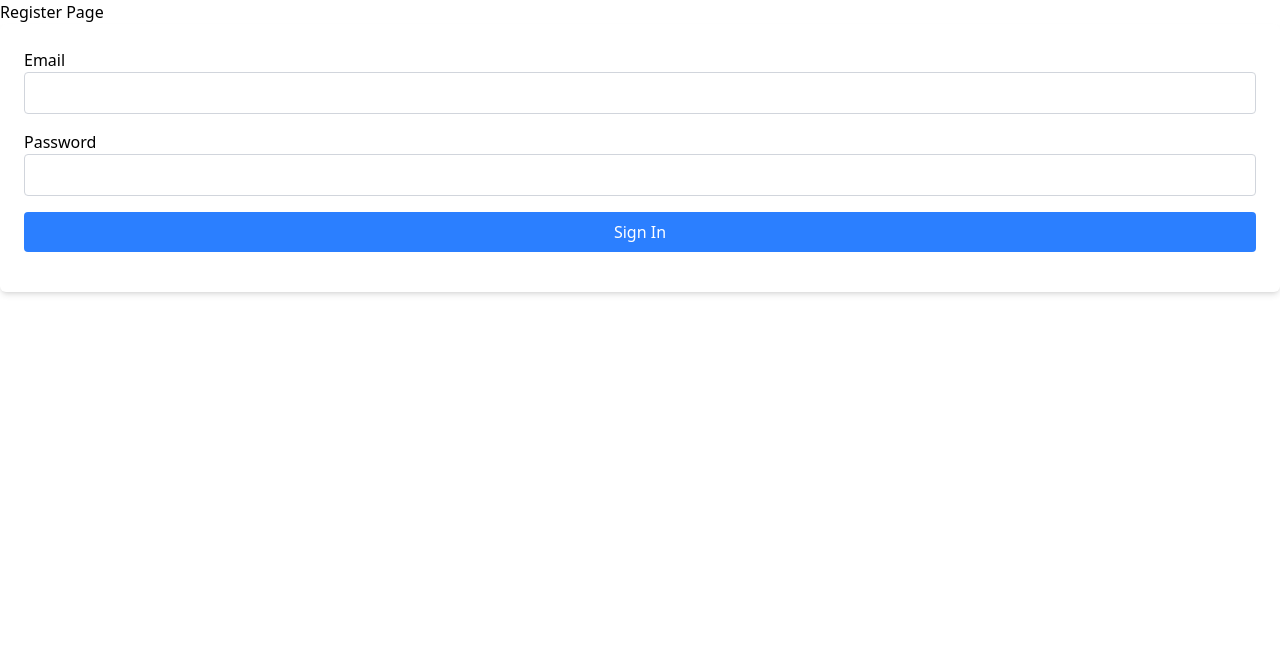
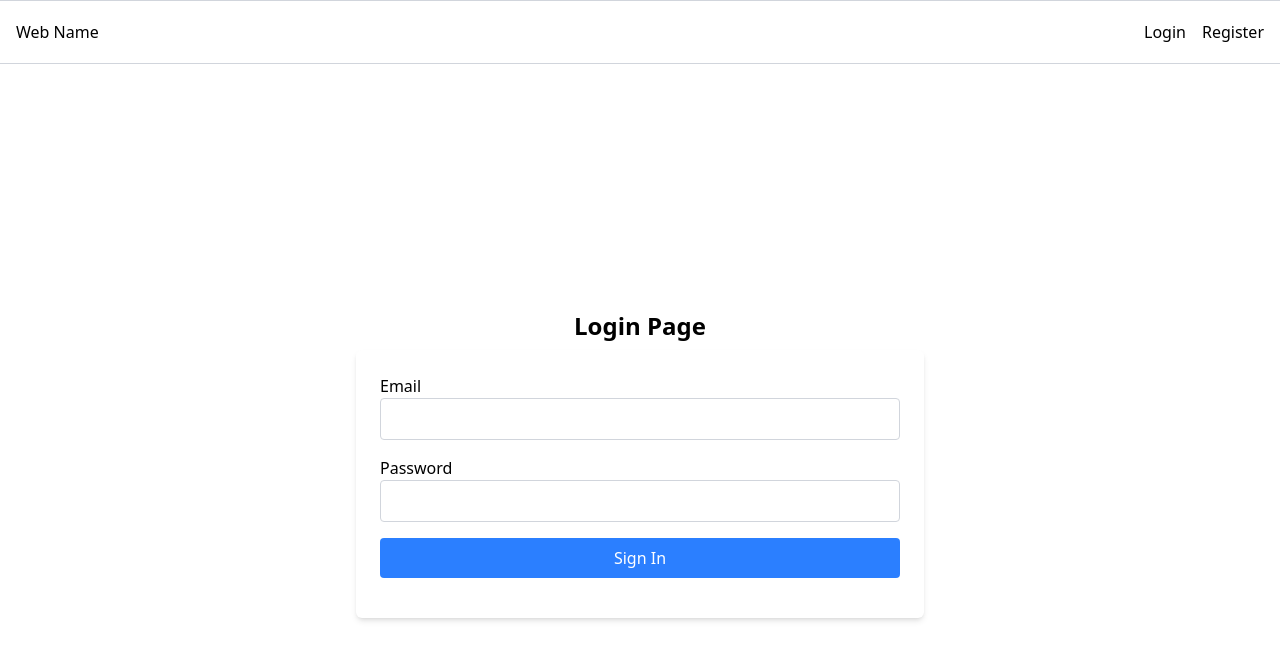
Before and after one commit to Droped17/relieve-project, a Next.js app: page /en/login in a window 1280 px wide. Shown: the top 660 px of the page. Built offline with nearby package versions, Linux system fonts and the light colour scheme; no server answers.

Commit message:
[update]: nextauth logic

```diff
--- /dev/null
+++ b/src/app/[locale]/(auth)/login/_components/LoginForm.tsx
@@ -0,0 +1,94 @@
+"use client"
+
+import { signIn } from "next-auth/react"
+import { useParams } from "next/navigation"
+import { FormEvent, useState } from "react"
+
+interface IFormData {
+    email: string
+    password: string
+}
+const LoginForm = () => {
+    const [formData,setFormData] = useState<IFormData>({
+        email: '',
+        password: ''
+    });
+
+    const param = useParams()
+
+    const handleOnChange = (e: React.ChangeEvent<HTMLInputElement>) => {
+        setFormData((prev) => ({
+            ...prev,
+            [e.target.name]: e.target.value
+        }))
+    }
+
+    const handleSubmit = async (e: FormEvent) => {
+        e.preventDefault()
+        try {
+            await signIn('credentials', {
+                redirect: true,
+                callbackUrl: `/${param.locale}/homepage`,
+                email: formData.email,
+                password: formData.password,
+            })
+        } catch (error) {
+            console.log('error', error)
+        }
+    }
+
+    return (
+        <form
+        onSubmit={handleSubmit}
+        className="bg-white p-6 rounded-md shadow-md"
+    >
+        <div className="mb-4">
+            <label htmlFor="email">Email</label>
+            <input
+                id="email"
+                type="email"
+                name="email"
+                value={formData.email}
+                onChange={handleOnChange}
+                required
+                className="w-full border border-gray-300 px-3 py-2 rounded" // Added border
+            />
+        </div>
+        <div className="mb-4">
+            <label htmlFor="password">Password</label>
+            <input
+                id="password"
+                type="password"
+                name="password"
+                value={formData.password}
+                onChange={handleOnChange}
+                required
+                className="w-full border border-gray-300 px-3 py-2 rounded" // Added border
+            />
+        </div>
+        <button
+            type="submit"
+            className="w-full bg-blue-500 text-white py-2 rounded mb-4"
+        >
+            Sign In
+        </button>{' '}
+        {/* <button
+            type="button"
+            onClick={() => signIn('google')}
+            className="w-full flex items-center justify-center gap-2 bg-white border border-gray-300 text-gray-700 py-2 rounded"
+        >
+            <svg
+                xmlns="http://www.w3.org/2000/svg"
+                viewBox="0 0 488 512"
+                width="20"
+                height="20"
+            >
+                <path d="M488 261.8C488 403.3 391.1 504 248 504 110.8 504 0 393.2 0 256S110.8 8 248 8c66.8 0 123 24.5 166.3 64.9l-67.5 64.9C258.5 52.6 94.3 116.6 94.3 256c0 86.5 69.1 156.6 153.7 156.6 98.2 0 135-70.4 140.8-106.9H248v-85.3h236.1c2.3 12.7 3.9 24.9 3.9 41.4z" />
+            </svg>
+            Sign in with Google
+        </button> */}
+    </form>
+    )
+}
+
+export default LoginForm
--- a/src/app/[locale]/(auth)/login/page.tsx
+++ b/src/app/[locale]/(auth)/login/page.tsx
@@ -1,83 +1,15 @@
-"use client"
-
-import { signIn } from "next-auth/react"
-import { useRouter } from "next/navigation"
-import { FormEvent, useState } from "react"
+import HeaderText from "@/src/components/atoms/HeaderText"
+import LoginForm from "./_components/LoginForm"
 
 const Login = () => {
-    const [email, setEmail] = useState('')
-    const [password, setPassword] = useState('')
-    const router = useRouter()
-
-    const handleSubmit = async (e: FormEvent) => {
-        e.preventDefault()
-        try {
-            const result = await signIn('credentials', {
-                redirect: false,
-                email,
-                password,
-            })
-
-            if (result?.error) {
-                console.error(result.error)
-            } else {
-                router.push('/th/homepage')
-            }
-        } catch (error) {
-            console.log('error', error)
-        }
-    }
     return (
-        <div>
-            <p>Register Page</p>
-            <form
-                onSubmit={handleSubmit}
-                className="bg-white p-6 rounded-md shadow-md"
-            >
-                <div className="mb-4">
-                    <label htmlFor="email">Email</label>
-                    <input
-                        id="email"
-                        type="email"
-                        value={email}
-                        onChange={(e) => setEmail(e.target.value)}
-                        required
-                        className="w-full border border-gray-300 px-3 py-2 rounded" // Added border
-                    />
-                </div>
-                <div className="mb-4">
-                    <label htmlFor="password">Password</label>
-                    <input
-                        id="password"
-                        type="password"
-                        value={password}
-                        onChange={(e) => setPassword(e.target.value)}
-                        required
-                        className="w-full border border-gray-300 px-3 py-2 rounded" // Added border
-                    />
-                </div>
-                <button
-                    type="submit"
-                    className="w-full bg-blue-500 text-white py-2 rounded mb-4"
-                >
-                    Sign In
-                </button>{' '}
-                {/* <button
-                    type="button"
-                    onClick={() => signIn('google')}
-                    className="w-full flex items-center justify-center gap-2 bg-white border border-gray-300 text-gray-700 py-2 rounded"
-                >
-                    <svg
-                        xmlns="http://www.w3.org/2000/svg"
-                        viewBox="0 0 488 512"
-                        width="20"
-                        height="20"
-                    >
-                        <path d="M488 261.8C488 403.3 391.1 504 248 504 110.8 504 0 393.2 0 256S110.8 8 248 8c66.8 0 123 24.5 166.3 64.9l-67.5 64.9C258.5 52.6 94.3 116.6 94.3 256c0 86.5 69.1 156.6 153.7 156.6 98.2 0 135-70.4 140.8-106.9H248v-85.3h236.1c2.3 12.7 3.9 24.9 3.9 41.4z" />
-                    </svg>
-                    Sign in with Google
-                </button> */}
-            </form>
+        <div className="flex flex-col items-center justify-center h-[100vh]">
+            <div className="w-[600px] px-4 flex flex-col gap-2">
+                {/* Header Title*/}
+                <HeaderText title="Login Page" className="text-center" />
+                {/* Login Form*/}
+                <LoginForm />
+            </div>
         </div>
     )
 }
--- a/src/app/[locale]/(auth)/register/_components/RegisterForm.tsx
+++ b/src/app/[locale]/(auth)/register/_components/RegisterForm.tsx
@@ -2,6 +2,8 @@
 
 // import { REGISTER_USER } from "@/src/app/graphql/mutations/user.mutation";
 import { gql, useMutation } from "@apollo/client";
+import { signIn } from "next-auth/react";
+import { useParams } from "next/navigation";
 import React, { FormEvent, useState } from "react"
 
 const CREATE_USER = gql`
@@ -43,6 +45,8 @@ const RegisterForm = () => {
         phone: ""
     })
 
+    const param = useParams()
+
     /* Handle Loading, Error */
     // if (loading) return <LoadingTable />
     // if (isError(error)) return <Error />
@@ -50,7 +54,15 @@ const RegisterForm = () => {
 
     const [createUser] = useMutation(CREATE_USER, {
         onCompleted: (data) => {
-            console.log(data)
+            // Auto Login with NextAuth
+            if (data) {
+                signIn("credentials", {
+                    redirect: true,
+                    callbackUrl: `/${param.locale}/homepage`,
+                    email: formData.email,
+                    password: formData.password
+                })
+            }
         },
         onError: (error) => {
             console.log(error)
@@ -65,12 +77,10 @@ const RegisterForm = () => {
         }))
     }
 
-    const handleSubmit = async(e: FormEvent) => {
+    const handleSubmit = async (e: FormEvent) => {
         e.preventDefault()
         try {
-            console.log(formData)
-            // await dbConnect();
-            await createUser({variables: formData})
+            await createUser({ variables: formData })
 
         } catch (error) {
             console.error(error)
--- a/src/app/[locale]/(auth)/register/page.tsx
+++ b/src/app/[locale]/(auth)/register/page.tsx
@@ -3,7 +3,7 @@ import RegisterForm from "./_components/RegisterForm";
 
 const Register = () => {
     return (
-        <div className="flex flex-col items-center justify-center h-[100vh]">
+        <div className="flex flex-col items-center justify-center h-[calc(100vh-64px)]">
             <div className="w-[600px] px-4 flex flex-col gap-2">
                 {/* Header Title*/}
                 <HeaderText title="Register Page" className="text-center"/>
--- /dev/null
+++ b/src/app/[locale]/homepage/loading.tsx
@@ -0,0 +1,7 @@
+const Loading = () => {
+    return (
+        <p>loading..</p>
+    )
+}
+
+export default Loading
--- a/src/app/[locale]/homepage/page.tsx
+++ b/src/app/[locale]/homepage/page.tsx
@@ -1,29 +1,24 @@
 'use client';
 
 import { signOut, useSession } from "next-auth/react";
-import { Link } from "../../i18n/routing";
+import HeaderText from "@/src/components/atoms/HeaderText";
 
 
 const HomePage = () => {
-  const {data, status} = useSession()
+  const { data, status } = useSession()
   console.log(data)
   console.log(status)
 
   return (
     <div>
-      <h1>HomePage</h1>
-      {data?.user ? <div>
-        <p>{data?.user?.email}</p>
-        <p>{data?.user?.name}</p>
-        <button onClick={() => signOut({callbackUrl: "/th/homepage"})} className="p-2 bg-red-400">logout</button>
-      </div> :
+      <HeaderText title="HomePage" className="text-center"/>
       <div>
-        <p>Not Login</p>
         <div className="flex flex-col">
-        <Link href={`/login`}>Login</Link>
-        <Link href={`/register`}>Register</Link>
+          <div>
+            {data?.user && <button onClick={() => signOut({ callbackUrl: "/th/homepage" })} className="p-2 bg-red-400">logout</button>}
+          </div>
         </div>
-      </div>}
+      </div>
     </div>
   );
 }
--- a/src/app/[locale]/layout.tsx
+++ b/src/app/[locale]/layout.tsx
@@ -4,6 +4,7 @@ import { routing } from '@/src/app/i18n/routing';
 import SessionProvider from '@/src/providers/SessionProvider';
 import ApolloProviders from '@/src/providers/ApolloProvider';
 import '@/src/app/style/globals.css'
+import Header from '@/src/components/organisms/Header';
 
 export default async function LocaleLayout({
   children,
@@ -23,11 +24,15 @@ export default async function LocaleLayout({
       <body>
         {/* Apollo */}
         <ApolloProviders>
-        {/* Localization */}
+          {/* Localization */}
           <NextIntlClientProvider>
-        {/* Next Auth */}
+            {/* Next Auth */}
             <SessionProvider>
-              {children}
+              {/* Header Component */}
+              <Header />
+                <main>
+                  {children}
+                </main>
             </SessionProvider>
           </NextIntlClientProvider>
         </ApolloProviders>
--- /dev/null
+++ b/src/components/organisms/Header.tsx
@@ -0,0 +1,23 @@
+import { getServerSession } from "next-auth"
+import Link from "next/link";
+
+const Header = async () => {
+    const session = await getServerSession()
+
+    console.log(session);
+
+    return (
+        <header className="flex items-center border-y border-gray-300 p-4 justify-between h-16">
+            <div>
+                <Link href={`/en/homepage`}>Web Name</Link>
+            </div>
+            <div>
+                {session ? <p>{session.user?.email}</p> : <div className="flex gap-4">
+                    <Link href={`/en/login`}>Login</Link>
+                    <Link href={`/en/register`}>Register</Link></div>}
+            </div>
+        </header>
+    )
+}
+
+export default Header
```
